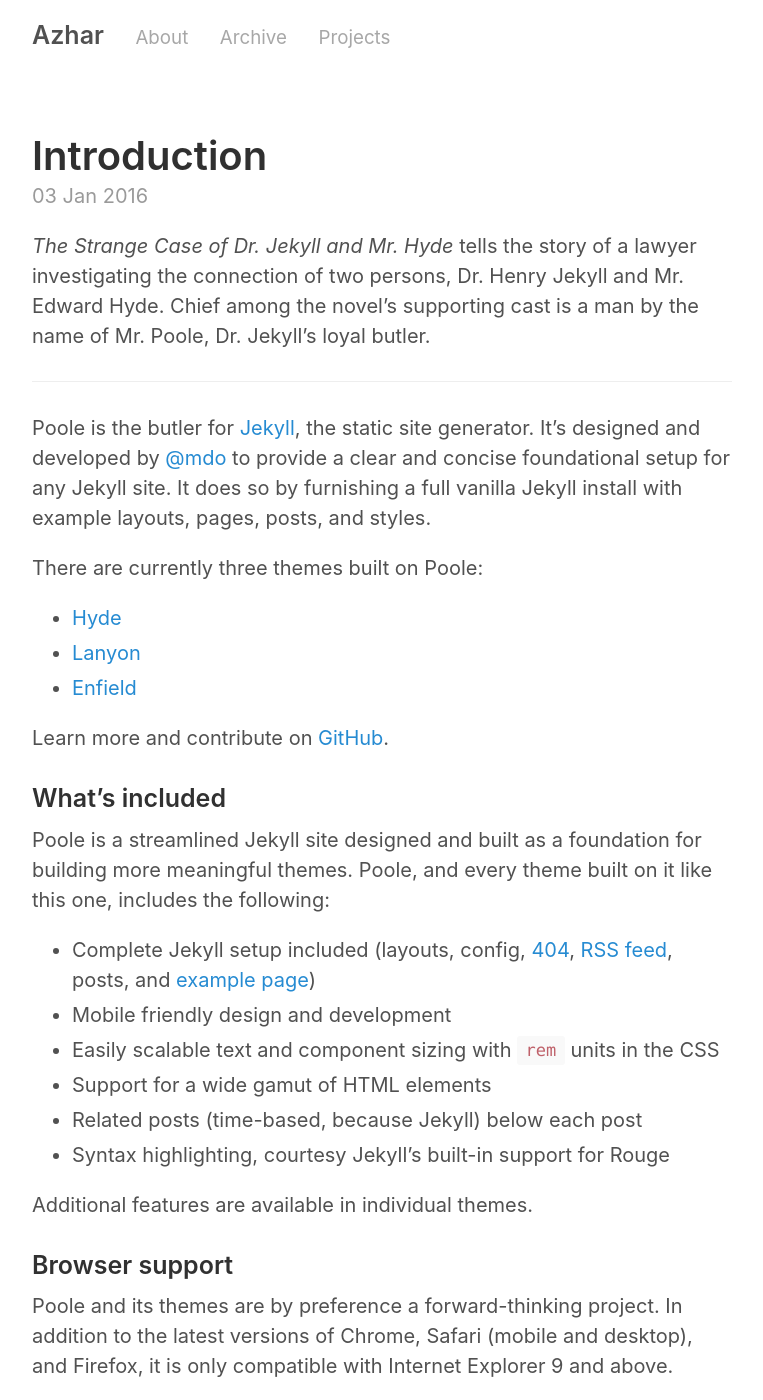
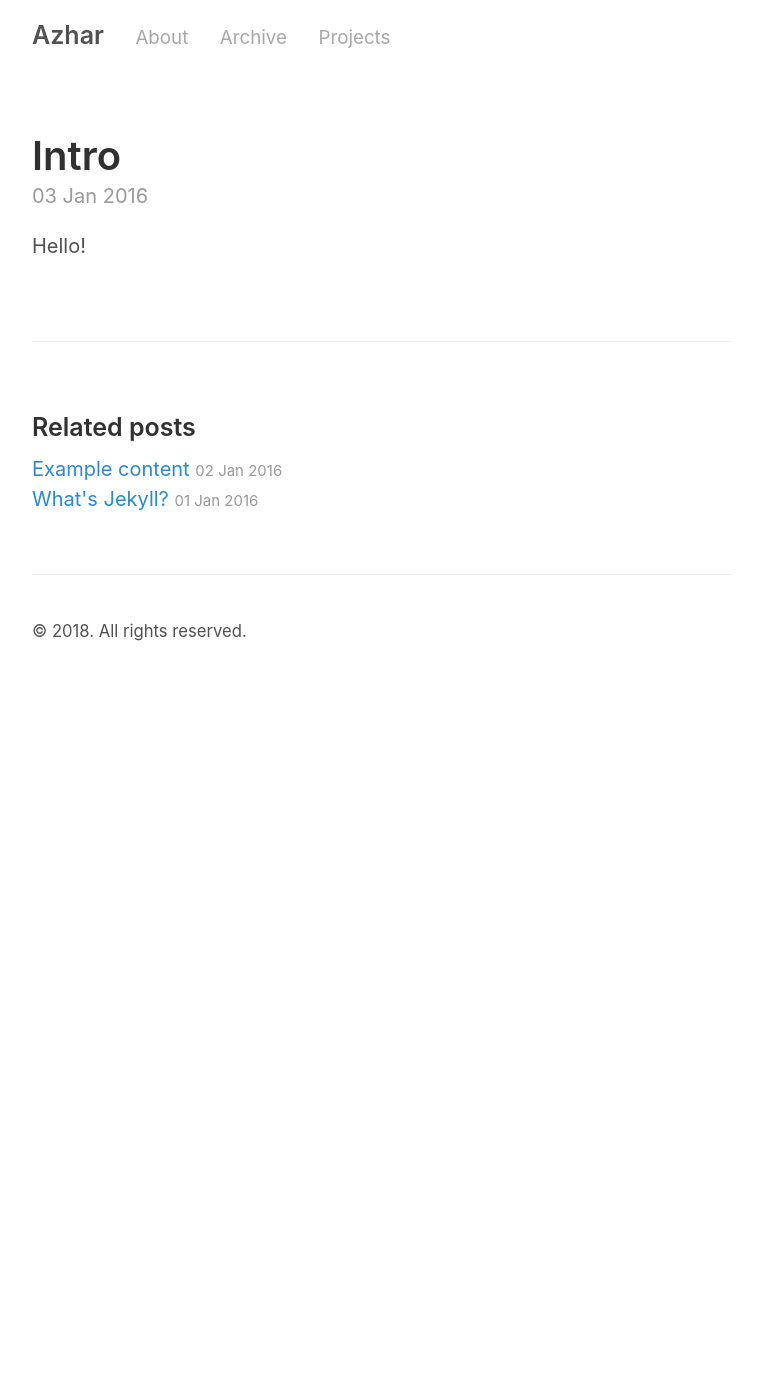
Before and after one commit to zeddmaxx/zeddmaxx.github.io, a Jekyll site: the page built from _posts/2016-01-03-introduction.md, in a window 1280 px wide and 1400 px high. Shown: the whole window, without its empty margins (258-1021 px from the left). Built offline with Jekyll 4.4.1, drawn with Linux system fonts in a browser that asks for light colours; some of the changed text lies outside the part shown.

Commit message:
Incorporated changes

```diff
--- a/_posts/2016-01-03-introduction.md
+++ b/_posts/2016-01-03-introduction.md
@@ -1,41 +1,6 @@
 ---
 layout: post
-title: Introduction
+title: Intro
 ---
 
-*The Strange Case of Dr. Jekyll and Mr. Hyde* tells the story of a lawyer investigating the connection of two persons, Dr. Henry Jekyll and Mr. Edward Hyde. Chief among the novel's supporting cast is a man by the name of Mr. Poole, Dr. Jekyll's loyal butler.
-
------
-
-Poole is the butler for [Jekyll](http://jekyllrb.com), the static site generator. It's designed and developed by [@mdo](https://twitter.com/mdo) to provide a clear and concise foundational setup for any Jekyll site. It does so by furnishing a full vanilla Jekyll install with example layouts, pages, posts, and styles.
-
-There are currently three themes built on Poole:
-
-* [Hyde](http://hyde.getpoole.com)
-* [Lanyon](http://lanyon.getpoole.com)
-* [Enfield](http://enfield.getpoole.com)
-
-Learn more and contribute on [GitHub]({{ site.github.repo }}).
-
-### What's included
-
-Poole is a streamlined Jekyll site designed and built as a foundation for building more meaningful themes. Poole, and every theme built on it like this one, includes the following:
-
-* Complete Jekyll setup included (layouts, config, [404]({{ site.baseurl }}/404.html), [RSS feed]({{ site.baseurl }}/atom.xml), posts, and [example page]({{ site.baseurl }}/about))
-* Mobile friendly design and development
-* Easily scalable text and component sizing with `rem` units in the CSS
-* Support for a wide gamut of HTML elements
-* Related posts (time-based, because Jekyll) below each post
-* Syntax highlighting, courtesy Jekyll's built-in support for Rouge
-
-Additional features are available in individual themes.
-
-### Browser support
-
-Poole and its themes are by preference a forward-thinking project. In addition to the latest versions of Chrome, Safari (mobile and desktop), and Firefox, it is only compatible with Internet Explorer 9 and above.
-
-### Download
-
-These themes are developed on and hosted with GitHub. Head to the [GitHub repository]({{ site.github.repo }}) for downloads, bug reports, and features requests.
-
-Thanks!
+Hello!
```
Also changed, not shown: projects.md (+3 -1 lines).
